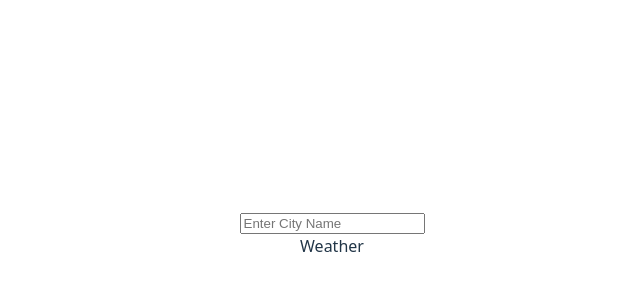
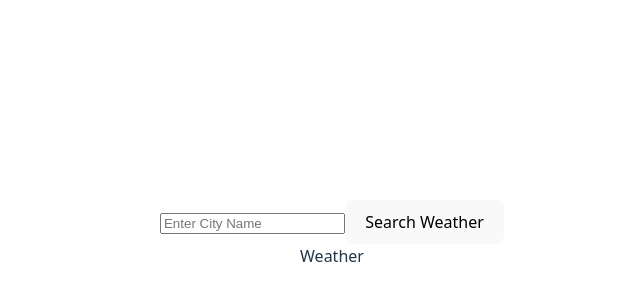
Before and after one commit to LaurenCummings/weather-project, a React (Vite) app: page / in a window 1280 px wide. Shown: the part 166-466 px from the top of the page, without its empty margins (308-948 px from the left). Built offline with nearby package versions, Linux system fonts and the light colour scheme.

Commit message:
Added search button

```diff
--- a/src/components/Search.jsx
+++ b/src/components/Search.jsx
@@ -1,6 +1,6 @@
 import '../css/Search.css';
 
-function Search({search, setSearch}) {
+function Search({search, setSearch, handleSearch}) {
     return (
         <div className="search-engine">
             <input
@@ -11,6 +11,9 @@ function Search({search, setSearch}) {
                 value={search}
                 onChange={(event) => setSearch(event.target.value)}
             />
+            <button className="search-btn" onClick={handleSearch}>
+                Search Weather
+            </button>
         </div>
     )
 }
```
